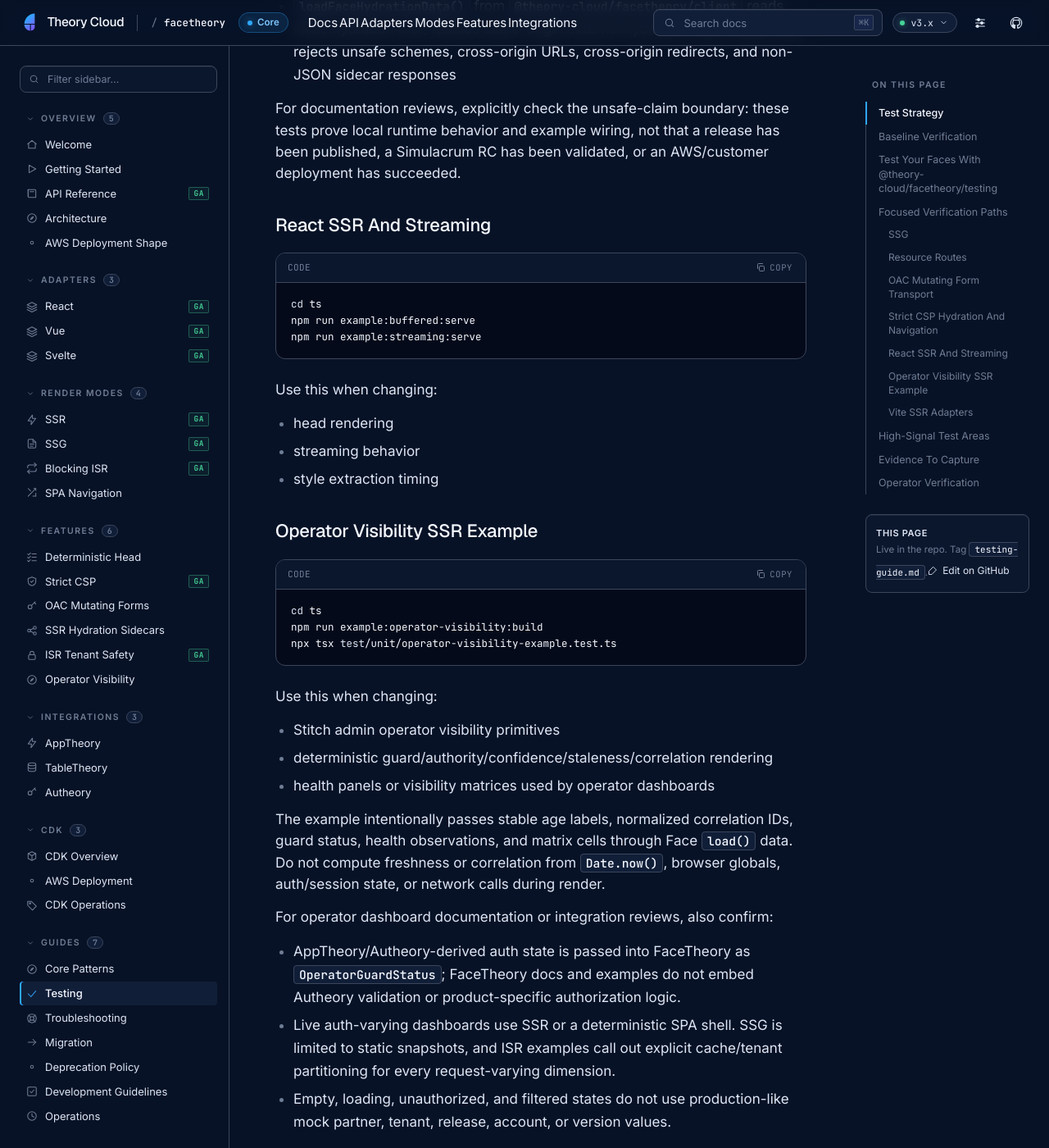
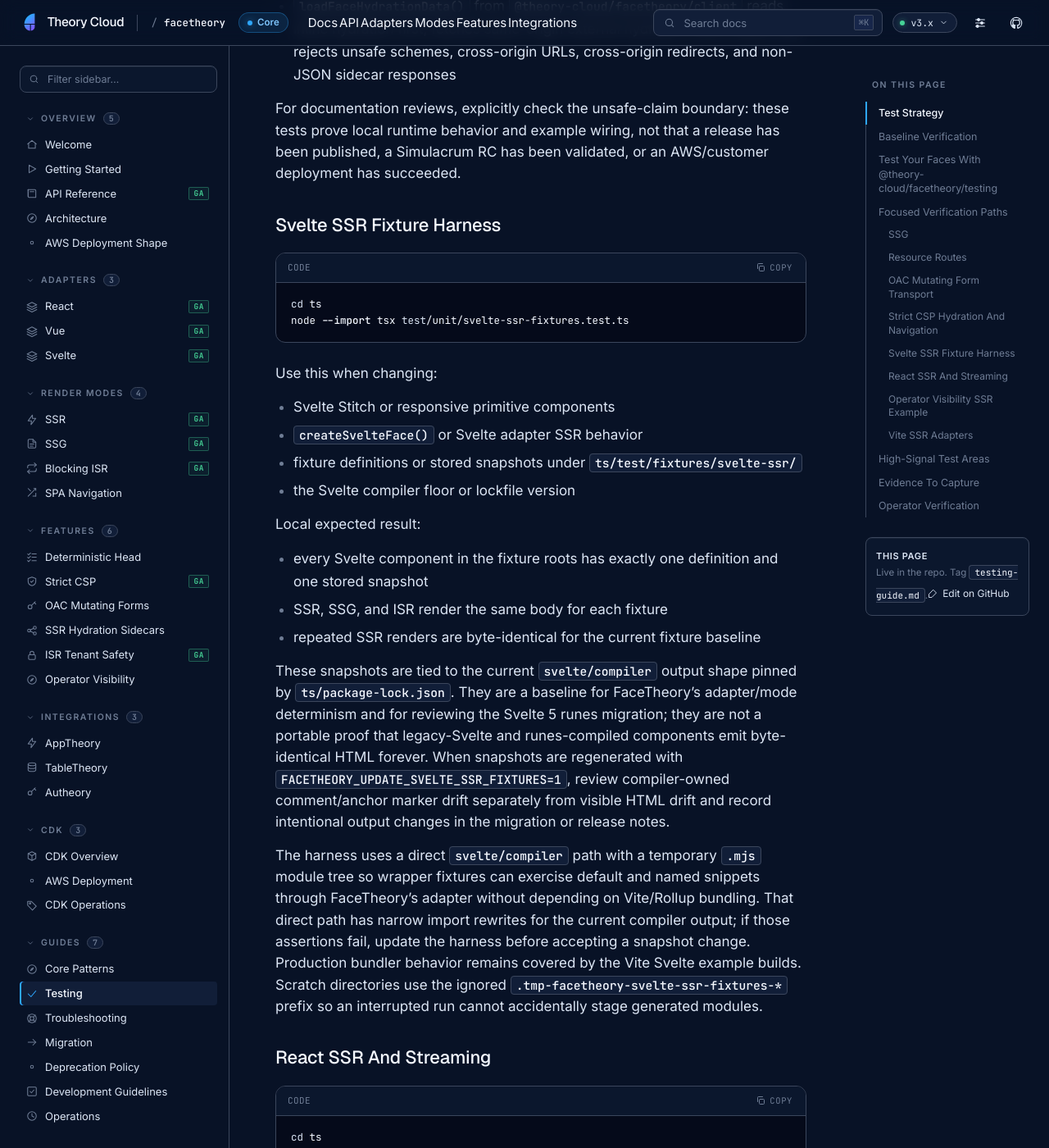
Before and after one commit to theory-cloud/FaceTheory, a Jekyll site: the page built from docs/testing-guide.md, in a window 1280 px wide and 1400 px high, scrolled down 7101 px. Shown: the whole window at 82% size. Built offline with Jekyll 4.4.1, drawn with Linux system fonts in a browser that asks for light colours.

Commit message:
test(svelte): harden SSR fixture harness assumptions

````diff
--- a/docs/testing-guide.md
+++ b/docs/testing-guide.md
@@ -235,6 +235,39 @@ For documentation reviews, explicitly check the unsafe-claim boundary: these tes
 example wiring, not that a release has been published, a Simulacrum RC has been validated, or an AWS/customer deployment
 has succeeded.
 
+### Svelte SSR Fixture Harness
+
+```bash
+cd ts
+node --import tsx test/unit/svelte-ssr-fixtures.test.ts
+```
+
+Use this when changing:
+
+- Svelte Stitch or responsive primitive components
+- `createSvelteFace()` or Svelte adapter SSR behavior
+- fixture definitions or stored snapshots under `ts/test/fixtures/svelte-ssr/`
+- the Svelte compiler floor or lockfile version
+
+Local expected result:
+
+- every Svelte component in the fixture roots has exactly one definition and one stored snapshot
+- SSR, SSG, and ISR render the same body for each fixture
+- repeated SSR renders are byte-identical for the current fixture baseline
+
+These snapshots are tied to the current `svelte/compiler` output shape pinned by `ts/package-lock.json`. They are a
+baseline for FaceTheory's adapter/mode determinism and for reviewing the Svelte 5 runes migration; they are not a
+portable proof that legacy-Svelte and runes-compiled components emit byte-identical HTML forever. When snapshots are
+regenerated with `FACETHEORY_UPDATE_SVELTE_SSR_FIXTURES=1`, review compiler-owned comment/anchor marker drift
+separately from visible HTML drift and record intentional output changes in the migration or release notes.
+
+The harness uses a direct `svelte/compiler` path with a temporary `.mjs` module tree so wrapper fixtures can exercise
+default and named snippets through FaceTheory's adapter without depending on Vite/Rollup bundling. That direct path has
+narrow import rewrites for the current compiler output; if those assertions fail, update the harness before accepting a
+snapshot change. Production bundler behavior remains covered by the Vite Svelte example builds. Scratch directories use
+the ignored `.tmp-facetheory-svelte-ssr-fixtures-*` prefix so an interrupted run cannot accidentally stage generated
+modules.
+
 ### React SSR And Streaming
 
 ```bash
````
Also changed, not shown: docs/migration-guide.md (+1 -1 lines), ts/test/helpers/svelte-ssr-fixtures.ts (+78 -4 lines), 1 other file.
